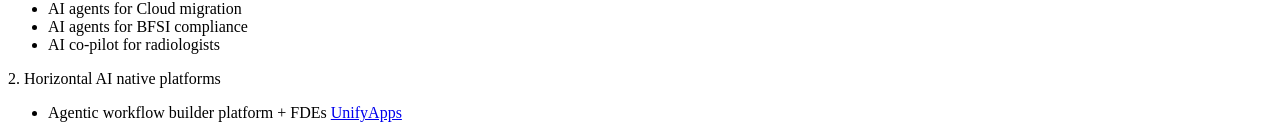
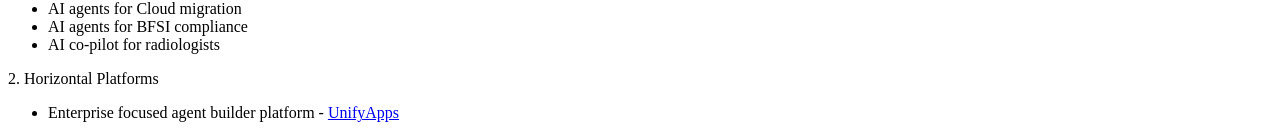
Before and after one commit to CJ-os-99/chitranjan-personal, a Next.js app: page / in a window 1280 px wide. Shown: the part 656-794 px from the top of the page. Built offline with nearby package versions, Linux system fonts and the light colour scheme.

Commit message:
Update index.js

```diff
--- a/pages/index.js
+++ b/pages/index.js
@@ -57,9 +57,9 @@ export default function Home() {
             <li>AI co-pilot for radiologists</li>
           </ul>
 
-        <p className="font-semibold mt-4">2. Horizontal AI native platforms</p>
+        <p className="font-semibold mt-4">2. Horizontal Platforms</p>
           <ul className="list-disc list-inside text-sm">
-        <li> Agentic workflow builder platform + FDEs <a href="https://www.unifyapps.com/">UnifyApps</a></li>
+        <li> Enterprise focused agent builder platform - <a href="https://www.unifyapps.com/">UnifyApps</a></li>
            </ul>
           <p className="font-semibold mt-4">3. AI-Enabled Agencies / Services</p>
           <ul className="list-disc list-inside text-sm">
```
